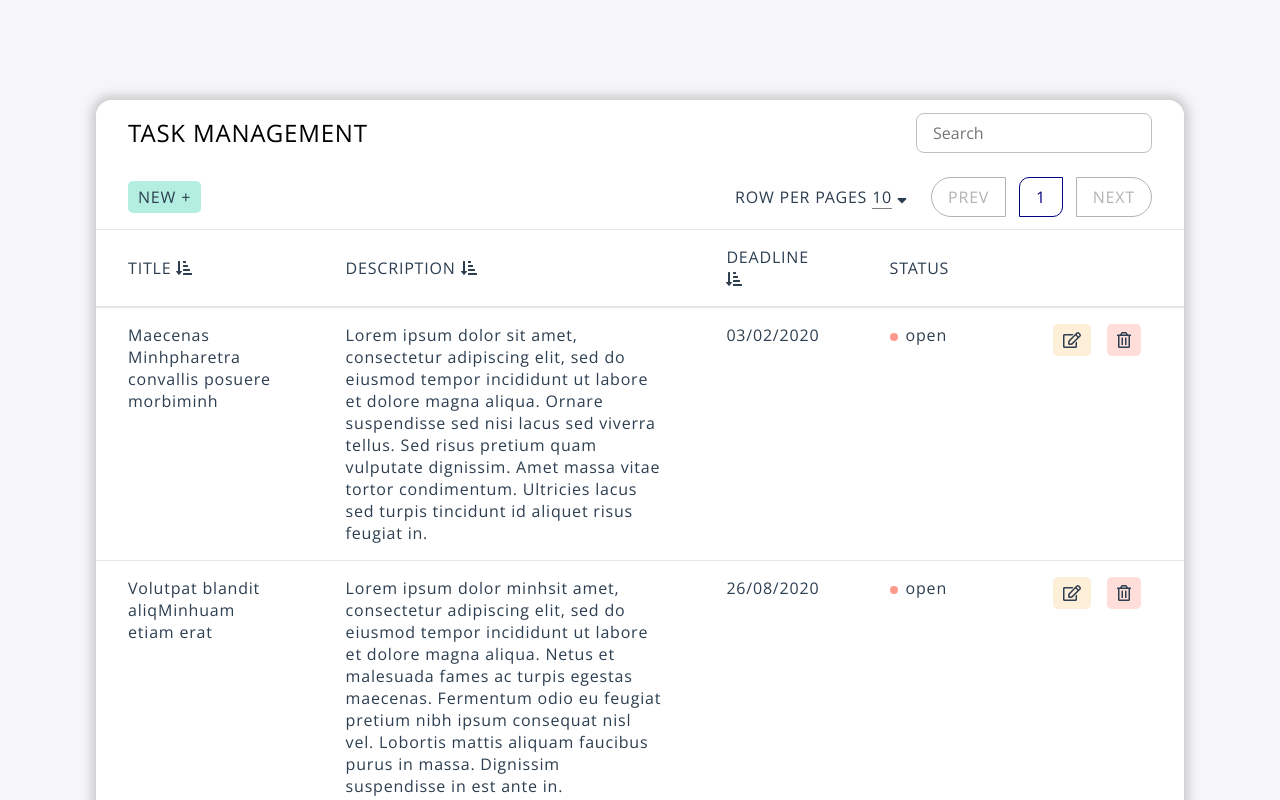
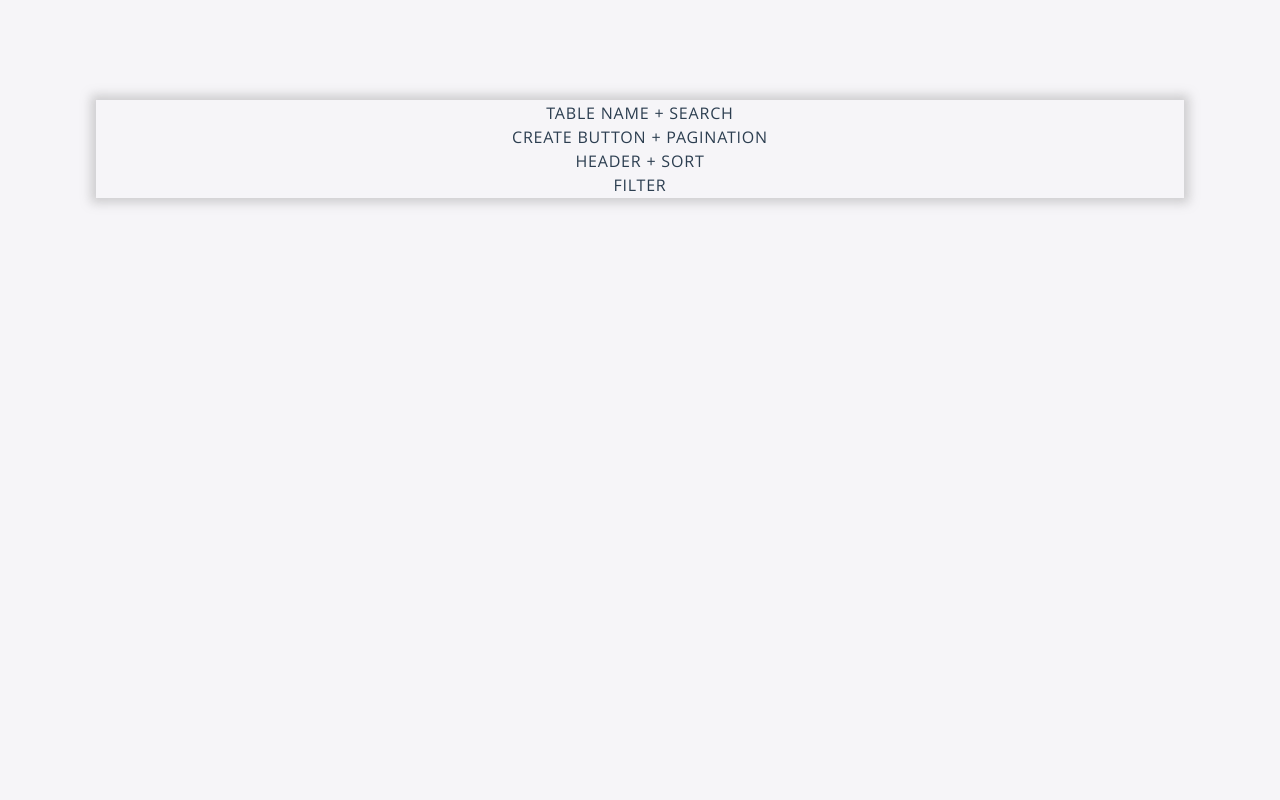
Before and after one commit to tonyminh95/todo-list-vuejs, a Vue app: page /#/ in a window 1280 px wide. Shown: the top 800 px of the page. Built offline with nearby package versions, Linux system fonts and the light colour scheme.

Commit message:
custom filter

```diff
--- /dev/null
+++ b/src/components/Test.vue
@@ -0,0 +1,109 @@
+<template>
+    <table class="table">
+        <thead>
+            <!-- table name + search -->
+            <tr>
+                <th>
+                    table name + search
+                    <!-- <div class="table__header">
+                        <span class="heading-primary">{{ tableName }}</span>
+                        <span class="table__header__search">
+                            <input type="text" placeholder="Search" v-model="search">
+                        </span>
+                    </div> -->
+                </th>
+            </tr>
+            <!-- create button + pagination -->
+            <tr>
+                <th>
+                    create button + pagination
+                </th>
+                <!-- <th :colspan="headers.length">
+                    <div class="table__header">
+                        <div class="btn-create" @click="$emit('create')">new +</div>
+
+                        <ul class="table__header__pagination">
+                            <li class="u-display-inline-block u-margin-right-small">
+                                <dropdown :items="entries" @chosen-item="page_size = entries[$event]" :position="'right'">
+                                    <div slot="dropdownButton">
+                                        Row per pages <span class="u-border-bottom">{{ page_size }}</span> <fa-icon :icon="['fas', 'sort-down']"></fa-icon>
+                                    </div>
+                                </dropdown>
+                            </li>
+                            <li class="u-display-inline-block">
+                                <pagination
+                                    :page_size="page_size"
+                                    :list_size="bodies.length"
+                                    @page-number="page_number = $event"
+                                />
+                            </li>
+                        </ul>
+                    </div>
+                </th> -->
+            </tr>
+            <!-- header + sort -->
+            <tr>
+                <th>
+                    header + sort
+                </th>
+                <!-- <th v-for="(header, index) in headers" :key="index" :width="header.width">
+                    {{ header.title }}
+                    <span
+                        v-if="typeof header.sort !== 'undefined'"
+                        @click="sortCondition(header.title, header.type), header.sort = !header.sort"
+                        class="u-cursor-pointer"
+                    >
+                        <fa-icon :icon="['fas', 'sort-amount-down-alt']" v-if="header.sort"></fa-icon>
+                        <fa-icon :icon="['fas', 'sort-amount-up-alt']" v-else></fa-icon>
+                    </span>
+                </th> -->
+            </tr>
+            <!-- filter -->
+            <tr>
+                <th>
+                    filter
+                </th>
+            </tr>
+        </thead>
+        <tbody>
+            <!-- <tr v-if="items.length == 0">
+                <td :colspan="headers.length">
+                    No data!!!
+                </td>
+            </tr>
+            <tr v-else v-for="item in items" :key="item.id">
+                <td v-for="(header, index) in headers" :key="index">
+                    <div
+                        v-if="header.type === 'status'"
+                    >
+                        <span :class="statusClass(header.statusType[item[header.title]])"></span>
+                        <span class="u-margin-left-xsmall">{{ header.statusType[item[header.title]] }}</span>
+                    </div>
+                    <div
+                        v-else-if="header.type === 'text' || header.type === 'date'"
+                        v-html="$options.filters.highlightText(item[header.title], search)">
+                    </div>
+                    <div v-else-if="header.type === 'button'">
+                        <span
+                            v-for="(action, index) in header.buttons"
+                            :key="index"
+                            :class="[`btn-${action.type}`]"
+                            @click="buttonActions[action.type].call(this, item.id)"
+                        >
+                            <fa-icon :icon="action.icon"></fa-icon>
+                        </span>
+                    </div>
+                    <div v-else>
+                        {{ item[header.title] }}
+                    </div>
+                </td>
+            </tr> -->
+        </tbody>
+    </table>
+</template>
+
+<script>
+export default {
+    name: 'Test'
+}
+</script>
--- a/src/pages/TaskPage.vue
+++ b/src/pages/TaskPage.vue
@@ -1,14 +1,16 @@
 <template>
     <div style="width: 85%; margin: 0 auto; margin-top: 50px;">
 
-        <datatable
+        <!-- <datatable
             :table_name="'task management'"
             :headers="headers"
             :bodies="bodies"
             @create="createModal = true"
             @edit="editModal = true"
             @delete="deleteModal = true, targetObjectId = $event"
-        />
+        /> -->
+
+        <test />
 
         <!-- modal -->
         <modal
@@ -77,17 +79,19 @@
 </template>
 
 <script>
-    import Datatable from '@/components/Datatable'
+    // import Datatable from '@/components/Datatable'
     import Modal from '@/components/bases/BaseModal'
     import StatusToggleButton from '@/components/bases/BaseToggleButton'
+    import Test from '@/components/Test'
 
     export default {
         name: 'TaskPage',
 
         components: {
-            Datatable,
+            // Datatable,
             Modal,
-            StatusToggleButton
+            StatusToggleButton,
+            Test
         },
 
         computed: {
--- a/src/styles/components/_table.scss
+++ b/src/styles/components/_table.scss
@@ -3,77 +3,81 @@
     -webkit-box-shadow: 0px 0px 10px 5px rgba($color-gray, 0.35);
     -moz-box-shadow: 0px 0px 10px 5px rgba($color-gray, 0.35);
     box-shadow: 0px 0px 10px 5px rgba($color-gray, 0.35);
-    border-collapse: collapse;
-    text-align: left;
-    border-radius: $border-radius-medium;
+//     border-collapse: collapse;
+//     text-align: left;
+//     border-radius: $border-radius-medium;
 
-    > thead,
-    > tbody,
-    > tfoot {
-        > tr {
-            > th,
-            > td {
-                padding: $table-cell-padding;
-                background-color: $color-white;
-            }
-        }
+    > thead {
+        text-transform: uppercase;
     }
 
-    > thead > tr {
-        text-transform: uppercase;
+//     > thead,
+//     > tbody,
+//     > tfoot {
+//         > tr {
+//             > th,
+//             > td {
+//                 padding: $table-cell-padding;
+//                 background-color: $color-white;
+//             }
+//         }
+//     }
 
-        &:first-child > th {
-            border-radius: $border-radius-medium $border-radius-medium 0 0;
-        }
+//     > thead > tr {
+//         text-transform: uppercase;
 
-        &:last-child > th {
-            border-top: 1px solid lighten($color-gray, 40%);
-            border-bottom: 2px solid lighten($color-gray, 40%);
-        }
-    }
+//         &:first-child > th {
+//             border-radius: $border-radius-medium $border-radius-medium 0 0;
+//         }
 
-    &__header {
-        position: relative;
+//         &:last-child > th {
+//             border-top: 1px solid lighten($color-gray, 40%);
+//             border-bottom: 2px solid lighten($color-gray, 40%);
+//         }
+//     }
 
-        &__search {
-            position: absolute;
-            right: 0;
-            top: 50%;
-            transform: translate(0, -50%);
-        }
+//     &__header {
+//         position: relative;
 
-        &__pagination {
-            position: absolute;
-            right: 0;
-            top: 50%;
-            transform: translate(0, -50%);
+//         &__search {
+//             position: absolute;
+//             right: 0;
+//             top: 50%;
+//             transform: translate(0, -50%);
+//         }
 
-            > li:first-child {
-                position: relative;
-            }
-        }
-    }
+//         &__pagination {
+//             position: absolute;
+//             right: 0;
+//             top: 50%;
+//             transform: translate(0, -50%);
 
-    > tbody > tr {
-        cursor: pointer;
-        vertical-align: top;
+//             > li:first-child {
+//                 position: relative;
+//             }
+//         }
+//     }
 
-        &:hover > td {
-            background-color: lighten($color-gray, 45%);
-        }
+//     > tbody > tr {
+//         cursor: pointer;
+//         vertical-align: top;
 
-        &:last-child {
-            > td:first-child {
-                border-radius: 0 0 0 $border-radius-medium;
-            }
+//         &:hover > td {
+//             background-color: lighten($color-gray, 45%);
+//         }
 
-            > td:last-child {
-                border-radius: 0 0 $border-radius-medium 0;
-            }
-        }
+//         &:last-child {
+//             > td:first-child {
+//                 border-radius: 0 0 0 $border-radius-medium;
+//             }
 
-        &:not(:last-child) {
-            border-bottom: 1px solid lighten($color-gray, 40%)
-        }
-    }
+//             > td:last-child {
+//                 border-radius: 0 0 $border-radius-medium 0;
+//             }
+//         }
+
+//         &:not(:last-child) {
+//             border-bottom: 1px solid lighten($color-gray, 40%)
+//         }
+//     }
 }
```
